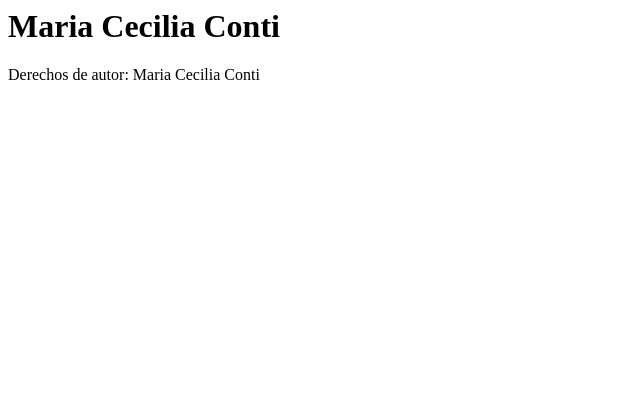
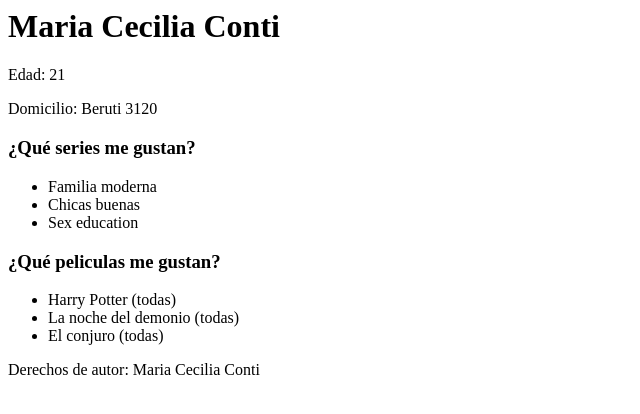
Before and after one commit to Mariacecilia1999/tarea3, a plain HTML site: page index.html in a window 1280 px wide. Shown: the whole page, without its empty margins (0-640 px from the left). Drawn offline with Linux system fonts and the light colour scheme.

Commit message:
agregando listas

```diff
--- a/index.html
+++ b/index.html
@@ -11,6 +11,24 @@
     </header>
 
     <section>
+        <p>Edad: 21</p>
+        <p>Domicilio: Beruti 3120</p>
+
+        <h3>¿Qué series me gustan?</h3>
+
+        <ul>
+            <li>Familia moderna</li>
+            <li>Chicas buenas</li>
+            <li>Sex education</li>
+        </ul>
+
+        <h3>¿Qué peliculas me gustan?</h3>
+        <ul>
+            <li>Harry Potter (todas)</li>
+            <li>La noche del demonio (todas)</li>
+            <li>El conjuro (todas)</li>
+        </ul>
+
 
     </section>
 
```
